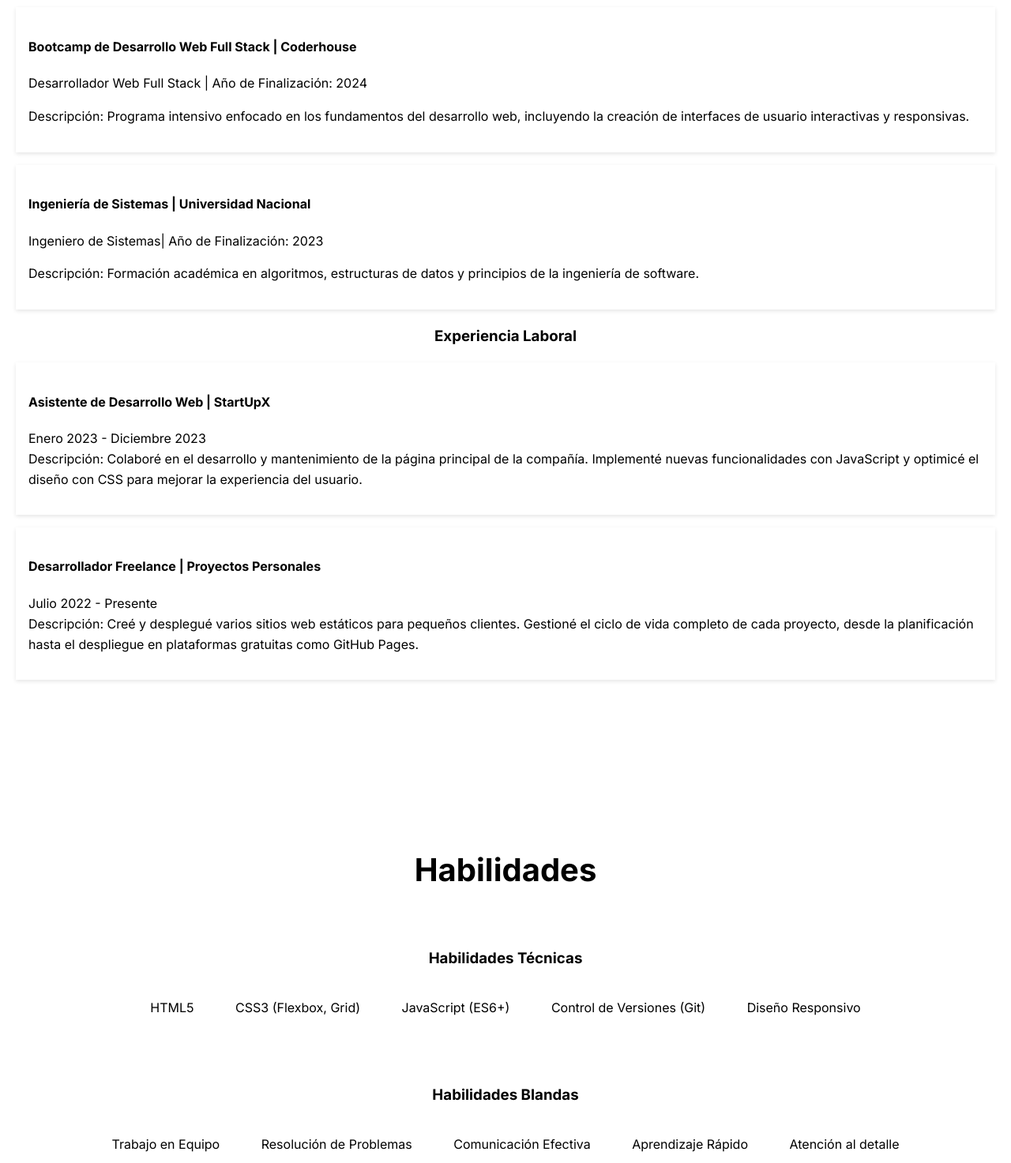
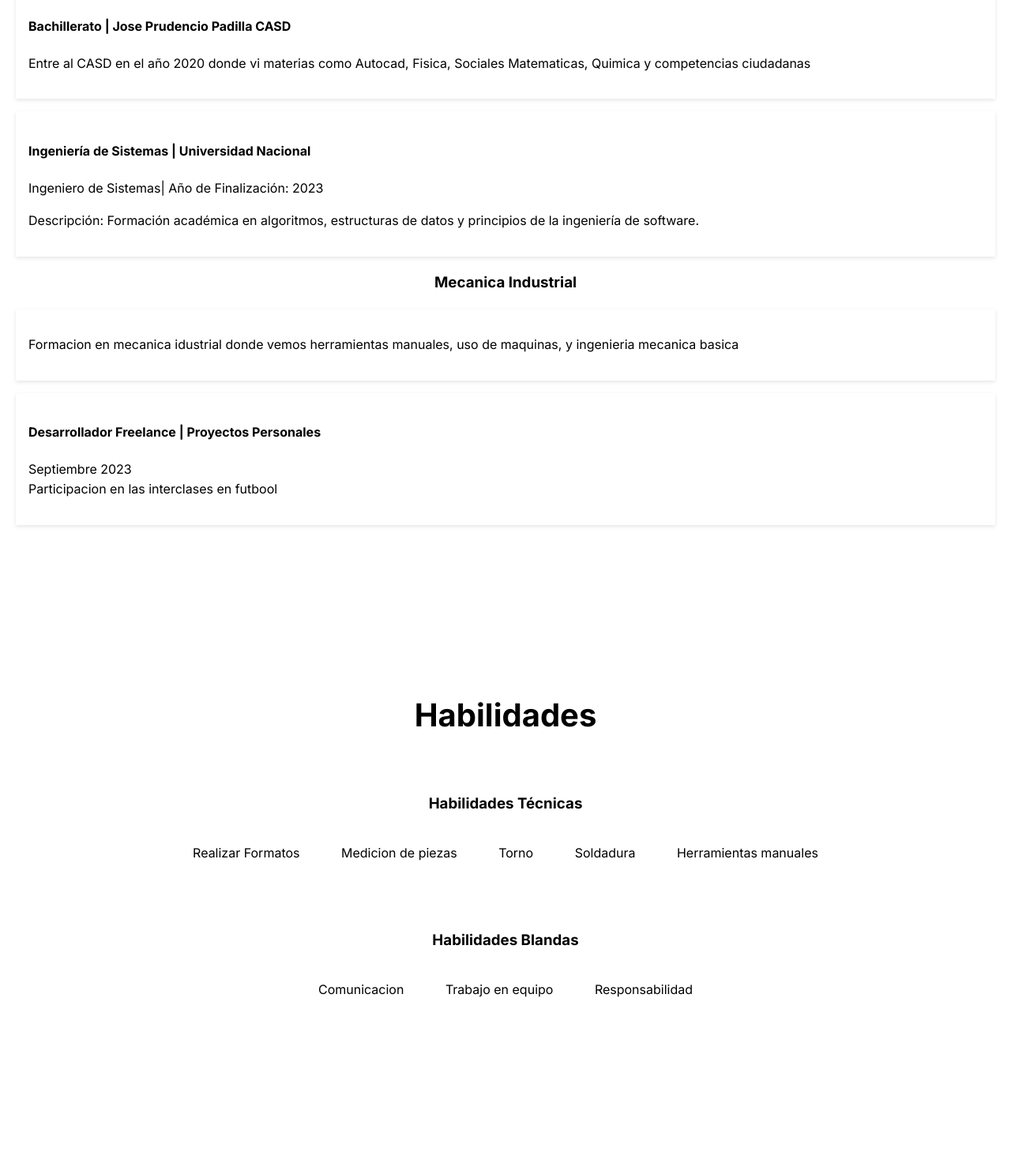
Before and after one commit to PaulaGomez22/Mi-landing-page, a plain HTML site: page index.html in a window 1280 px wide. Shown: the part 1100-2573 px from the top of the page at 79% size. Drawn offline with Linux system fonts and the light colour scheme.

Commit message:
Update index.html

```diff
--- a/index.html
+++ b/index.html
@@ -23,14 +23,14 @@
 
     <section id="inicio" class="section profile-section">
         <div class="profile-container">
-            <img src="./pato.jpg" alt="Tu Foto de Perfil" class="profile-photo">
-            <h1 class="profile-name">Elias Vance</h1>
+            <img src="paula.jpg" alt="Tu Foto de Perfil" class="profile-photo">
+            <h1 class="profile-name">Paula Gomez Largo</h1>
             <p class="profile-summary">
-                Desarrollador web junior con un enfoque en la construcción de experiencias de usuario intuitivas y funcionales. Con una sólida base en HTML, CSS y JavaScript, me dedico a crear código limpio y bien documentado. Mi pasión por la resolución de problemas me impulsa a superar desafíos y a mejorar constantemente mis habilidades.
+                Hola mi nombre es Puala y les vengo a presentar mi landing page, soy estudiante del colegio CASD de la especialidad de mecanica y del grado 1101, tengo 16 años y en el area de informtica estoy aprendiendo a crear una landing page personal
             </p>
             <div class="contact-info">
-                <p><strong>Correo:</strong><a href="mailto:elias.vance.dev@email.com">elias.vance.dev@email.com</a></p>
-                <p><strong>Teléfono:</strong><a href="http://wa.me/+573105551234" target="_blank" rel="noopener noreferrer">+57 3105551234</a></p>
+                <p><strong>Correo:</strong><a href="Payitogomez12@gmail.com">Payitogomez12@gmail.com</a></p>
+                <p><strong>Teléfono:</strong><a href="http://wa.me/+573212599484" target="_blank" rel="noopener noreferrer">+57 3212599488</a></p>
             </div>
         </div>
     </section>
@@ -41,9 +41,9 @@
             <h3>Estudios Realizados</h3>
             <ul class="list">
                 <li>
-                    <h4>Bootcamp de Desarrollo Web Full Stack | Coderhouse</h4>
-                    <p>Desarrollador Web Full Stack | Año de Finalización: 2024</p>
-                    <P>Descripción: Programa intensivo enfocado en los fundamentos del desarrollo web, incluyendo la creación de interfaces de usuario interactivas y responsivas.</P>
+                    <h4>Bachillerato | Jose Prudencio Padilla CASD</h4>
+                    <p>Entre al CASD en el año 2020 donde vi materias como Autocad, Fisica, Sociales Matematicas, Quimica y competencias ciudadanas</p>
+
                 </li>
                 <li>
                     <h4>Ingeniería de Sistemas | Universidad Nacional</h4>
@@ -52,15 +52,14 @@
                 </li>
             </ul>
 
-            <h3>Experiencia Laboral</h3>
+            <h3>Mecanica Industrial</h3>
             <ul class="list">
                 <li>
-                    <h4>Asistente de Desarrollo Web | StartUpX</h4>
-                    <p>Enero 2023 - Diciembre 2023 <br>Descripción: Colaboré en el desarrollo y mantenimiento de la página principal de la compañía. Implementé nuevas funcionalidades con JavaScript y optimicé el diseño con CSS para mejorar la experiencia del usuario.</p>
+                    <p>Formacion en mecanica idustrial donde vemos herramientas manuales, uso de maquinas, y ingenieria mecanica basica</p>
                 </li>
                 <li>
                     <h4>Desarrollador Freelance | Proyectos Personales</h4>
-                    <p>Julio 2022 - Presente <br>Descripción: Creé y desplegué varios sitios web estáticos para pequeños clientes. Gestioné el ciclo de vida completo de cada proyecto, desde la planificación hasta el despliegue en plataformas gratuitas como GitHub Pages.</p>
+                    <p>Septiembre 2023 <br>Participacion en las interclases en futbool</p>
                 </li>
             </ul>
         </div>
@@ -72,21 +71,20 @@
             <div class="skill-group">
                 <h3>Habilidades Técnicas</h3>
                 <ul class="list-inline">
-                    <li>HTML5</li>
-                    <li>CSS3 (Flexbox, Grid)</li>
-                    <li>JavaScript (ES6+)</li>
-                    <li>Control de Versiones (Git)</li>
-                    <li>Diseño Responsivo</li>
+                    <li>Realizar Formatos</li>
+                    <li>Medicion de piezas</li>
+                    <li>Torno</li>
+                    <li>Soldadura</li>
+                    <li>Herramientas manuales</li>
                 </ul>
             </div>
             <div class="skill-group">
                 <h3>Habilidades Blandas</h3>
                 <ul class="list-inline">
-                    <li>Trabajo en Equipo</li>
-                    <li>Resolución de Problemas</li>
-                    <li>Comunicación Efectiva</li>
-                    <li>Aprendizaje Rápido</li>
-                    <li>Atención al detalle</li>
+
+                    <li>Comunicacion</li>
+                    <li>Trabajo en equipo</li>
+                    <li>Responsabilidad</li>
                 </ul>
             </div>
         </div>
@@ -95,7 +93,7 @@
     <section id="linktree" class="section linktree-section">
         <h2 class="section-title">Mis Redes y Proyectos</h2>
         <div class="linktree-container">
-            <img src="./pato.jpg" alt="Tu Foto de Perfil" class="profile-photo">
+            <img src="paula.jpg" alt="Tu Foto de Perfil" class="profile-photo">
             <a href="URL_GITHUB" target="_blank" class="linktree-link"><strong>GitHub</strong></a>
             <a href="URL_LINKEDIN" target="_blank" class="linktree-link"><strong>LinkedIn</strong></a>
             <a href="URL_PORTAFOLIO" target="_blank" class="linktree-link"><strong>Portafolio</strong></a>
@@ -119,4 +117,5 @@
 
     <script src="./script.js"></script>
 </body>
+
 </html>
```
